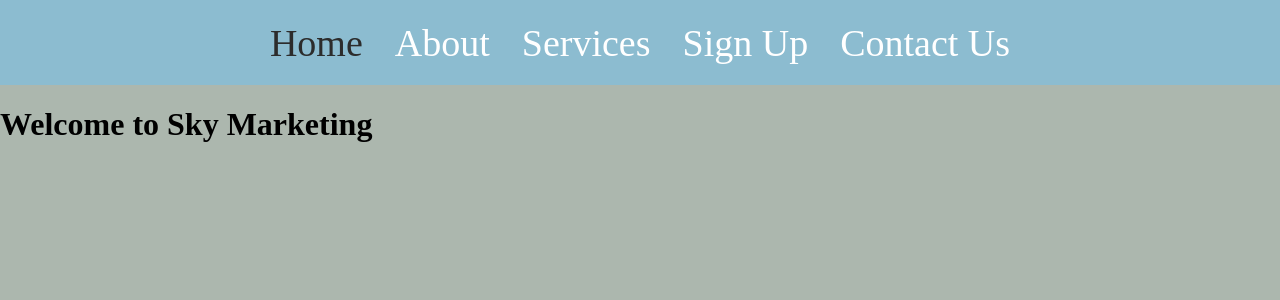
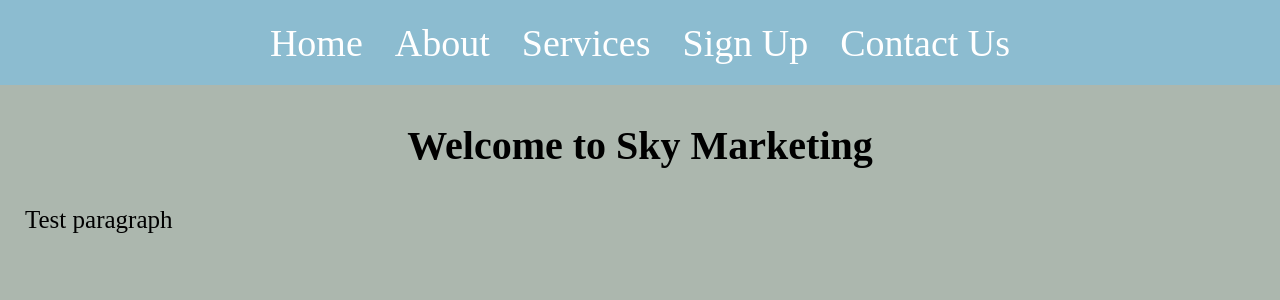
Before and after one commit to ericrothmuller/sky-marketing, a React (Create React App) app: page / in a window 1280 px wide. Shown: the top 300 px of the page. Built offline with nearby package versions, Linux system fonts and the light colour scheme.

Commit message:
Added css stylings and classes for page title and page paragraphs.

```diff
--- a/src/App.css
+++ b/src/App.css
@@ -3,3 +3,20 @@ body {
   background-color: #acb7ae;
   color: #000000;
 };
+
+.pageHeadingDiv {
+  display: flex;
+}
+
+.pageTitle {
+  text-align: center;
+  color: #000000;
+  font-size: 40px;
+  padding: 10px;
+}
+
+.pageParagraph {
+  padding-left: 25px;
+  padding-right: 25px;
+  font-size: 25px;
+}
--- a/src/App.js
+++ b/src/App.js
@@ -14,7 +14,8 @@ return (
 	<Router>
 	<Navbar />
 	<Routes>
-		<Route exact path='/' element={<Home/>} />
+    <Route exact path='/' element={<Home/>} />
+    <Route path='/home' element={<Home/>} />
 		<Route path='/about' element={<About/>} />
 		<Route path='/contact' element={<Contact/>} />
 		<Route path='/services' element={<Services/>} />
--- a/src/components/Navbar/index.js
+++ b/src/components/Navbar/index.js
@@ -7,7 +7,7 @@ const Navbar = () => {
     <>
       <Nav>
         <NavMenu>
-          <NavLink to="/ ">
+          <NavLink to="/home">
             Home
           </NavLink>
           <NavLink to="/about">
--- a/src/pages/home.js
+++ b/src/pages/home.js
@@ -1,10 +1,12 @@
 import React from 'react';
+import '.././App.css';
 
 const Home = () => {
 return (
-	<div>
-	<h1>Welcome to Sky Marketing</h1>
-	</div>
+	<main className="pageHeadingDiv">
+	<h1 className="pageTitle">Welcome to Sky Marketing</h1>
+	<p className="pageParagraph">Test paragraph</p>
+	</main>
 );
 };
 
```
